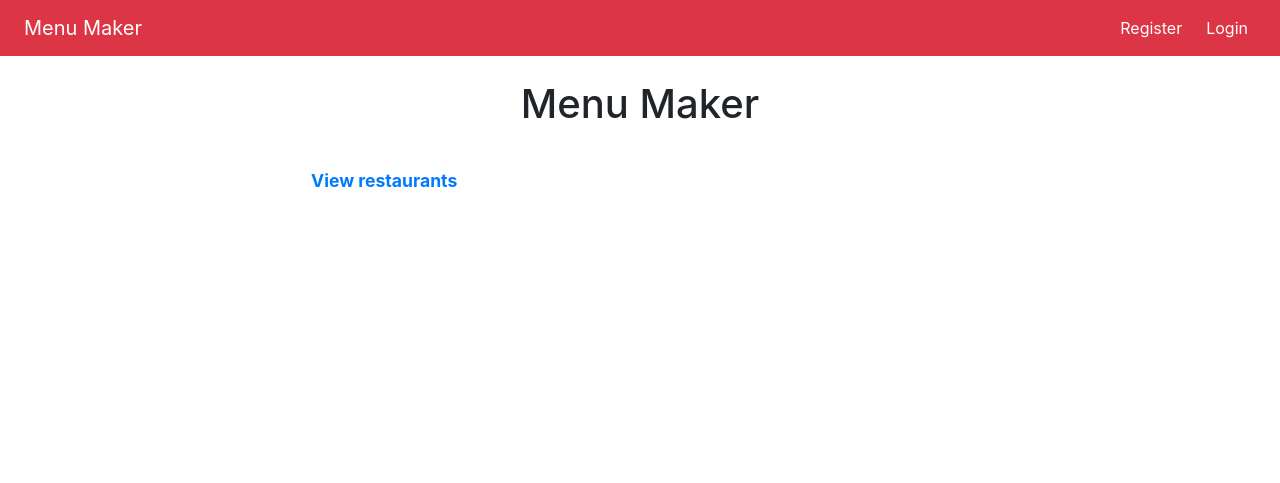
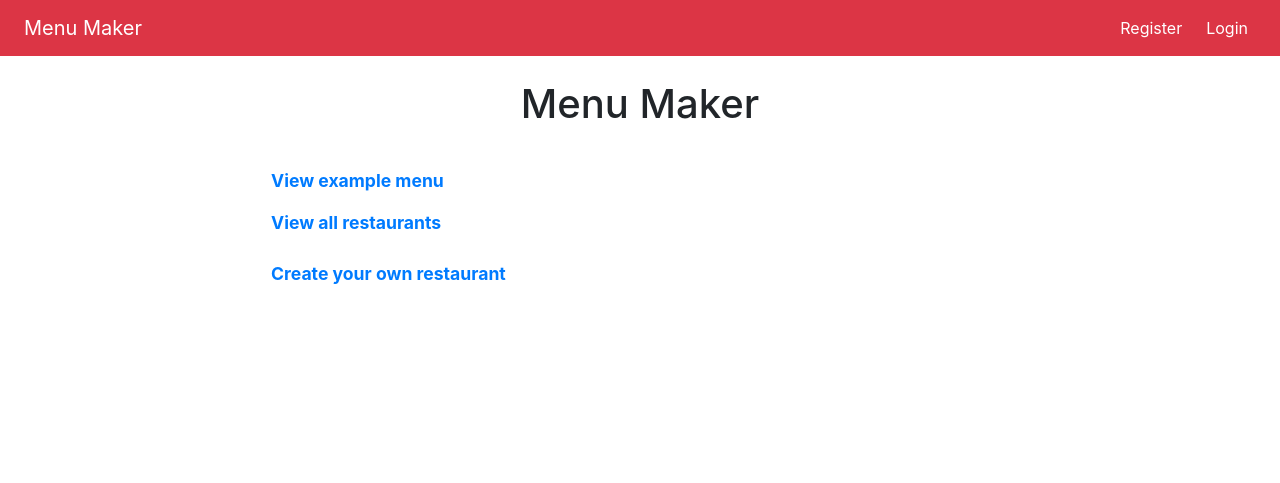
Before and after one commit to arcanemachine/django-menu-maker, a Django app: page / in a window 1280 px wide. Shown: the top 483 px of the page. Run offline with Django 3.2, Linux system fonts and the light colour scheme; parts of the project's set-up code (start-up, migrations or seed data) failed here and were passed over.

Commit message:
Make things more interesting for first-time viewers

```diff
--- a/menus/forms.py
+++ b/menus/forms.py
@@ -7,7 +7,7 @@ from .models import Menu, MenuSection, MenuItem
 class MenuForm(ModelForm):
     class Meta:
         model = Menu
-        fields = ['restaurant', 'name', 'image']
+        fields = ['restaurant', 'name', 'description', 'image']
         widgets = {'restaurant': forms.HiddenInput()}
 
 
--- a/menus/models.py
+++ b/menus/models.py
@@ -88,8 +88,8 @@ class MenuSection(models.Model):
         help_text="An image or logo for this section (optional)",
         upload_to=menusection_upload_to, blank=True, null=True)
     note = models.CharField(
-            help_text="An optional note about this section (e.g. 'Drinks "\
-                "come with complimentary refills.')",
+            help_text="An optional note about this section (e.g."
+                      "'Drinks come with complimentary refills.')",
             max_length=256, blank=True, null=True)
 
     def __str__(self):
--- a/restaurants/templates/restaurants/restaurant_detail.html
+++ b/restaurants/templates/restaurants/restaurant_detail.html
@@ -28,7 +28,7 @@
         {% else %}
         <div class="restaurant-menu-img bg-secondary"></div>
         {% endif %}
-        <p class="card-text p-2 border-top">Menu description placeholder text</p>
+        <p class="card-text p-2 border-top">{% if menu.description %}{{ menu.description }}{% else %}{{ menu.name }} menu{% endif %}</p>
       </a>
     </div>
 
--- a/restaurants/templates/restaurants/restaurant_list.html
+++ b/restaurants/templates/restaurants/restaurant_list.html
@@ -17,10 +17,8 @@
 </ul>
 {% endif %}
 
-{% if user.is_authenticated %}
 <div class="auth-links">
   <p><a href="{% url 'restaurants:restaurant_create' %}">Register a new restaurant</a></p>
 </div>
-{% endif %}
 
 {% endblock content %}
--- a/static/css/base.css
+++ b/static/css/base.css
@@ -1,6 +1,8 @@
+/*
 ul {
   list-style-type: none;
 }
+*/
 
 .page-container {
   display: flex;
@@ -15,10 +17,11 @@ ul {
 }
 
 #bottom-links {
-  margin: 2.5rem;
+  margin: 2.5rem auto;
   font-weight: bold;
   font-size: 1.1rem;
 }
+
 .auth-links {
   margin-top: 3rem;
   font-weight: bold;
--- a/templates/root.html
+++ b/templates/root.html
@@ -7,7 +7,9 @@
 {% block content %}
 
 <div id="bottom-links">
-  <p><a href="{% url 'restaurants:restaurant_list' %}">View restaurants</a></p>
+  <p><a href="{% url 'menus:menu_detail' restaurant_slug='chez-nic' menu_slug='breakfast' %}">View example menu</a></p>
+  <p><a href="{% url 'restaurants:restaurant_list' %}">View all restaurants</a></p>
+  <p class="mt-4"><a href="{% url 'restaurants:restaurant_create' %}">Create your own restaurant</a></p>
 </div>
 
 {% endblock content %}
```
Also changed, not shown: db.sqlite3, media/img/restaurants/1-chez-nic/menu-8-brunch.webp (added).
